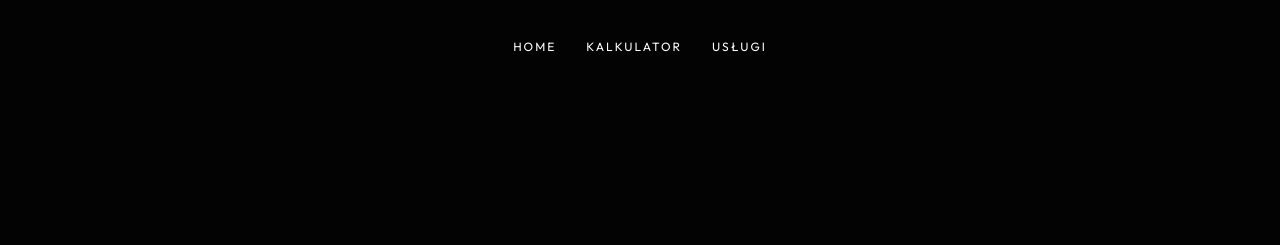
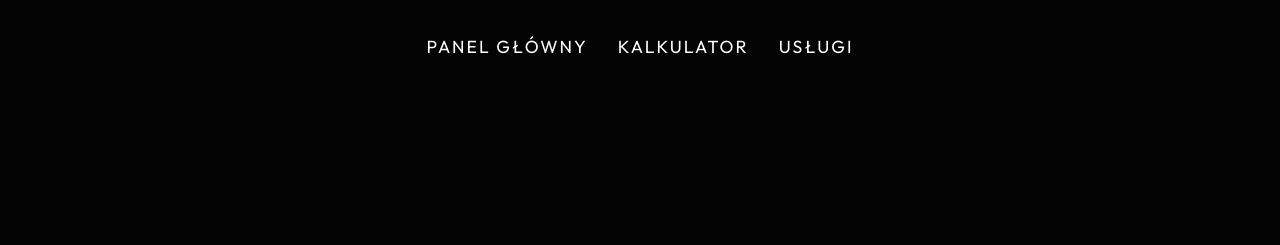
Before and after one commit to Ezstian/ProjektTI-Krystian-Cwiakala, a plain HTML site: page homePage.html in a window 1280 px wide. Shown: the top 245 px of the page. Drawn offline with Linux system fonts and the light colour scheme.

Commit message:
clamp dla nava

```diff
--- a/css/style.css
+++ b/css/style.css
@@ -43,7 +43,7 @@ body {
   margin: 0;
   display: flex;
   justify-content: center;
-  gap: 30px;
+  gap: clamp(10px, 3vw, 30px);
   transition: gap 0.6s ease;
 }
 
@@ -67,7 +67,7 @@ body {
 .nav-link {
   color: white;
   text-decoration: none;
-  font-size: 0.75rem;
+  font-size: clamp(0.7rem, 2.5vw, 1.1rem);
   letter-spacing: 2px;
   text-transform: uppercase;
   transition: all 0.3s;
--- a/homePage.html
+++ b/homePage.html
@@ -20,7 +20,7 @@
     <header class="main-header">
       <nav class="navbar">
         <ul class="nav-list">
-          <li><a href="#home" class="nav-link">Home</a></li>
+          <li><a href="#home" class="nav-link">Panel główny</a></li>
           <li><a href="#age-calculator" class="nav-link">Kalkulator</a></li>
           <li><a href="#services" class="nav-link">Usługi</a></li>
         </ul>
```
